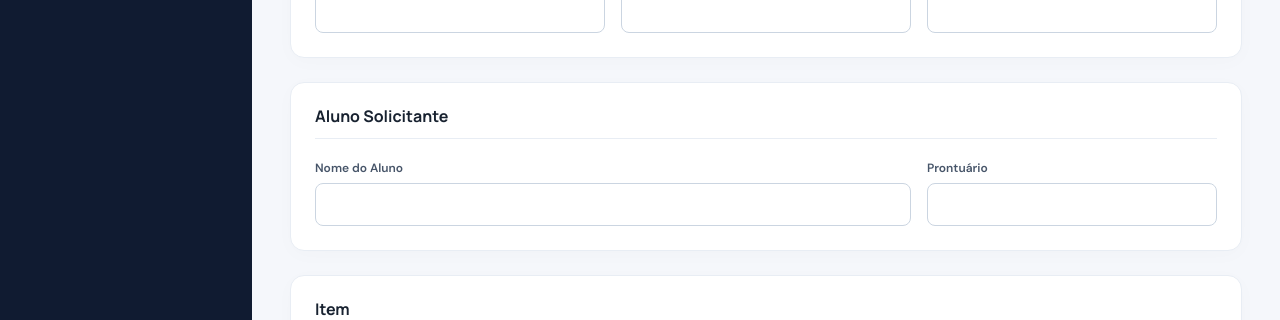
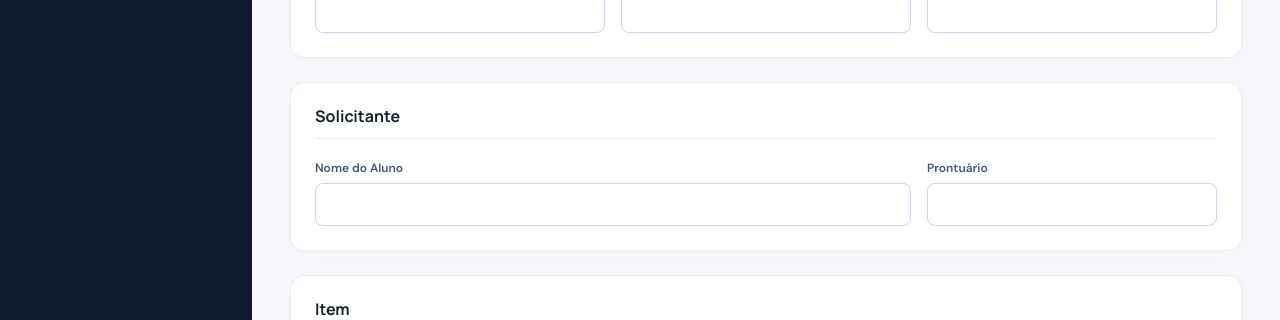
Before and after one commit to juliagomesss/biblioteca-central-juliaver, a Python web app: template app/templates/loan_interlibrary_edit.html in a window 1280 px wide. Shown: the part 367-687 px from the top of the page. Run offline with Jinja, Linux system fonts and the light colour scheme; the template is opened without the code that fills it, so the values that code supplies are empty.

Commit message:
detalhes alterados

```diff
--- a/app/templates/loan_interlibrary_detail.html
+++ b/app/templates/loan_interlibrary_detail.html
@@ -21,7 +21,7 @@
     </div>
     <div class="col-md-6">
         <div class="panel">
-            <h3>Aluno Solicitante</h3>
+            <h3>Solicitante</h3>
             <p><strong>Nome:</strong> {{ loan.student_name or '-' }}</p>
             <p><strong>Prontuário:</strong> {{ loan.student_registration or '-' }}</p>
             <hr>
--- a/app/templates/loan_interlibrary_edit.html
+++ b/app/templates/loan_interlibrary_edit.html
@@ -18,7 +18,7 @@
     </div>
 
     <div class="panel mb-4">
-        <h3>Aluno Solicitante</h3>
+        <h3>Solicitante</h3>
         <div class="row g-3">
             <div class="col-md-8"><label>Nome do Aluno</label><input type="text" name="student_name" class="form-control" value="{{ loan.student_name or '' }}"></div>
             <div class="col-md-4"><label>Prontuário</label><input type="text" name="student_registration" class="form-control" value="{{ loan.student_registration or '' }}"></div>
```
